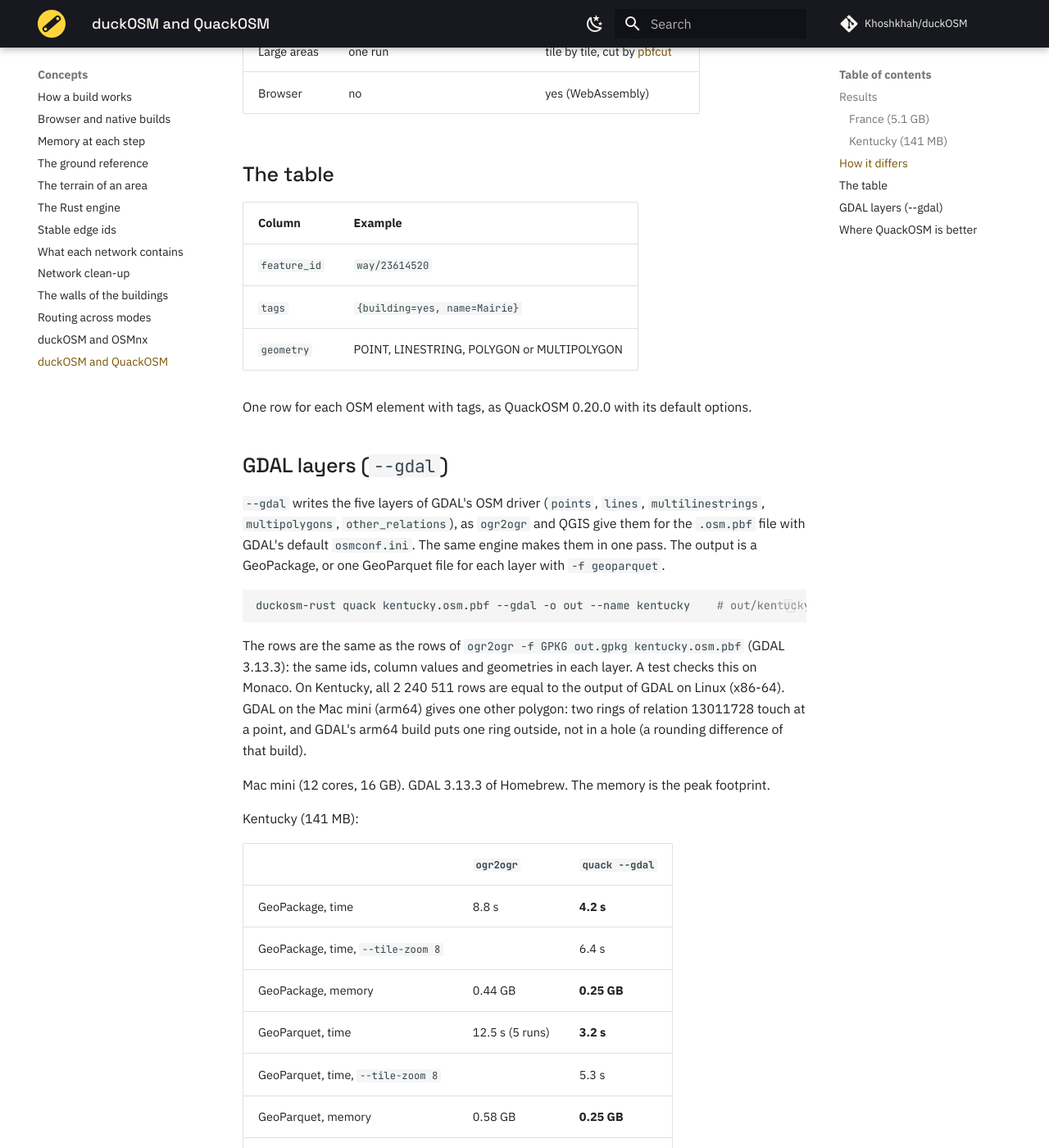
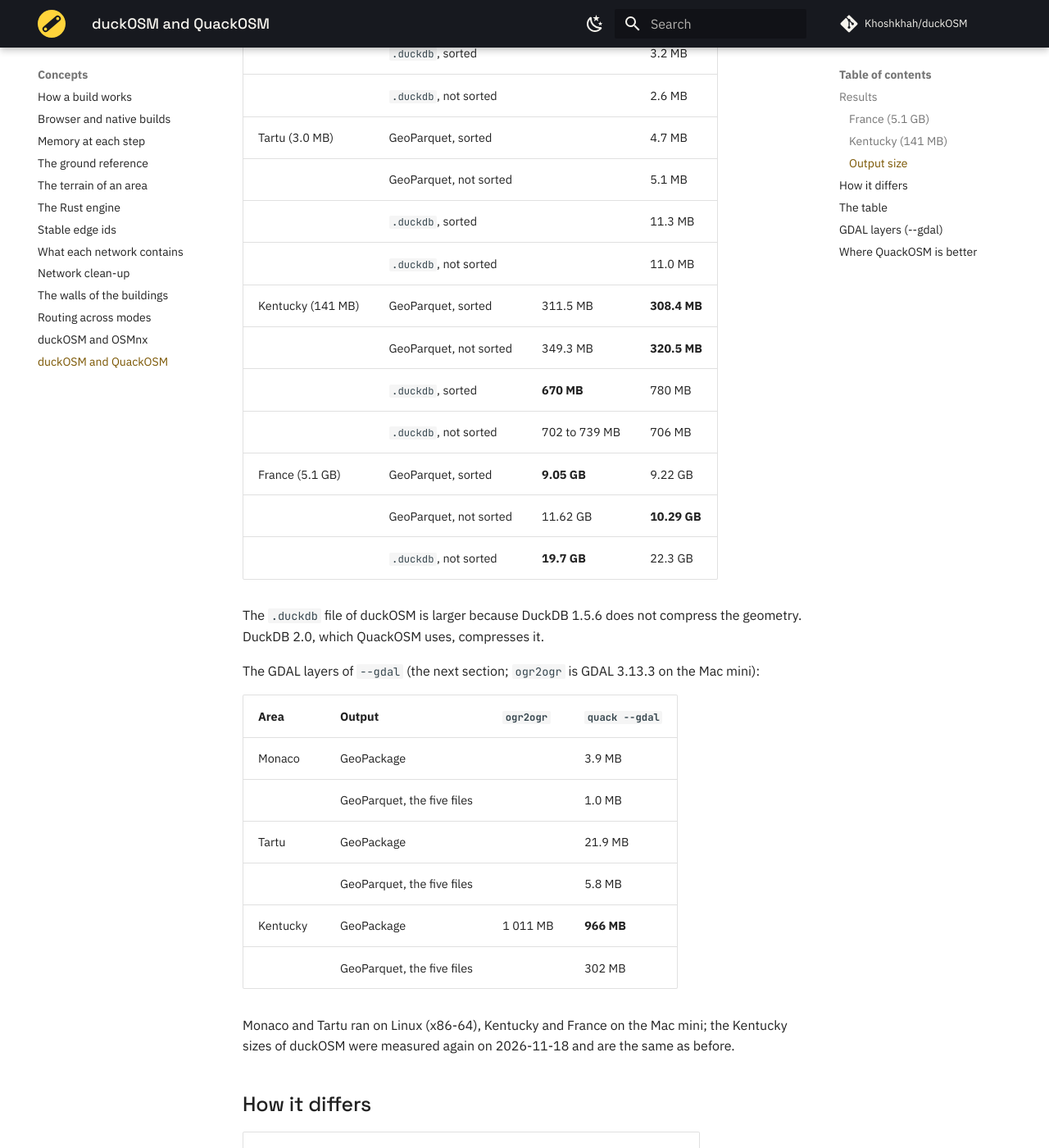
Before and after one commit to Khoshkhah/duckOSM, an MkDocs documentation site: the page built from docs/concepts/quackosm.md, in a window 1280 px wide and 1400 px high, scrolled down 1707 px. Shown: the whole window at 82% size. Built offline with MkDocs 1.6.1 and Material for MkDocs 9.7.7, drawn with Linux system fonts in a browser that asks for light colours; comment, search, counter and statistics services are not loaded; some of the changed text lies outside the part shown.

Commit message:
Docs: the output sizes of duckosm quack on the QuackOSM page
The page gives the sizes of the GeoParquet file, the .duckdb file and the
GDAL layers (GeoPackage, GeoParquet) for Monaco, Tartu, Kentucky and
France, next to the sizes of QuackOSM and ogr2ogr.

Co-Authored-By: Claude Opus 5.5 <noreply@anthropic.com>

```diff
--- a/docs/concepts/quackosm.md
+++ b/docs/concepts/quackosm.md
@@ -38,6 +38,45 @@ France sorted in the browser used at most 17.9 GB of browser storage on the disk
 
 The rows are the same: 99.9998 % of the 99 million France rows have an equal geometry, and the rest differ only in the
 last digits.
+
+### Output size
+
+MB = 10^6 bytes, GB = 10^9 bytes. QuackOSM is 0.20.0 on the Mac mini; it was not measured on Monaco and Tartu.
+
+| Area (input) | Output | QuackOSM | duckOSM |
+|---|---|---|---|
+| Monaco (0.7 MB) | GeoParquet, sorted | | 0.85 MB |
+| | GeoParquet, not sorted | | 0.83 MB |
+| | `.duckdb`, sorted | | 3.2 MB |
+| | `.duckdb`, not sorted | | 2.6 MB |
+| Tartu (3.0 MB) | GeoParquet, sorted | | 4.7 MB |
+| | GeoParquet, not sorted | | 5.1 MB |
+| | `.duckdb`, sorted | | 11.3 MB |
+| | `.duckdb`, not sorted | | 11.0 MB |
+| Kentucky (141 MB) | GeoParquet, sorted | 311.5 MB | **308.4 MB** |
+| | GeoParquet, not sorted | 349.3 MB | **320.5 MB** |
+| | `.duckdb`, sorted | **670 MB** | 780 MB |
+| | `.duckdb`, not sorted | 702 to 739 MB | 706 MB |
+| France (5.1 GB) | GeoParquet, sorted | **9.05 GB** | 9.22 GB |
+| | GeoParquet, not sorted | 11.62 GB | **10.29 GB** |
+| | `.duckdb`, not sorted | **19.7 GB** | 22.3 GB |
+
+The `.duckdb` file of duckOSM is larger because DuckDB 1.5.6 does not compress the geometry. DuckDB 2.0, which QuackOSM
+uses, compresses it.
+
+The GDAL layers of `--gdal` (the next section; `ogr2ogr` is GDAL 3.13.3 on the Mac mini):
+
+| Area | Output | `ogr2ogr` | `quack --gdal` |
+|---|---|---|---|
+| Monaco | GeoPackage | | 3.9 MB |
+| | GeoParquet, the five files | | 1.0 MB |
+| Tartu | GeoPackage | | 21.9 MB |
+| | GeoParquet, the five files | | 5.8 MB |
+| Kentucky | GeoPackage | 1 011 MB | **966 MB** |
+| | GeoParquet, the five files | | 302 MB |
+
+Monaco and Tartu ran on Linux (x86-64), Kentucky and France on the Mac mini; the Kentucky sizes of duckOSM were measured
+again on 2026-11-18 and are the same as before.
 
 ## How it differs
 
```
